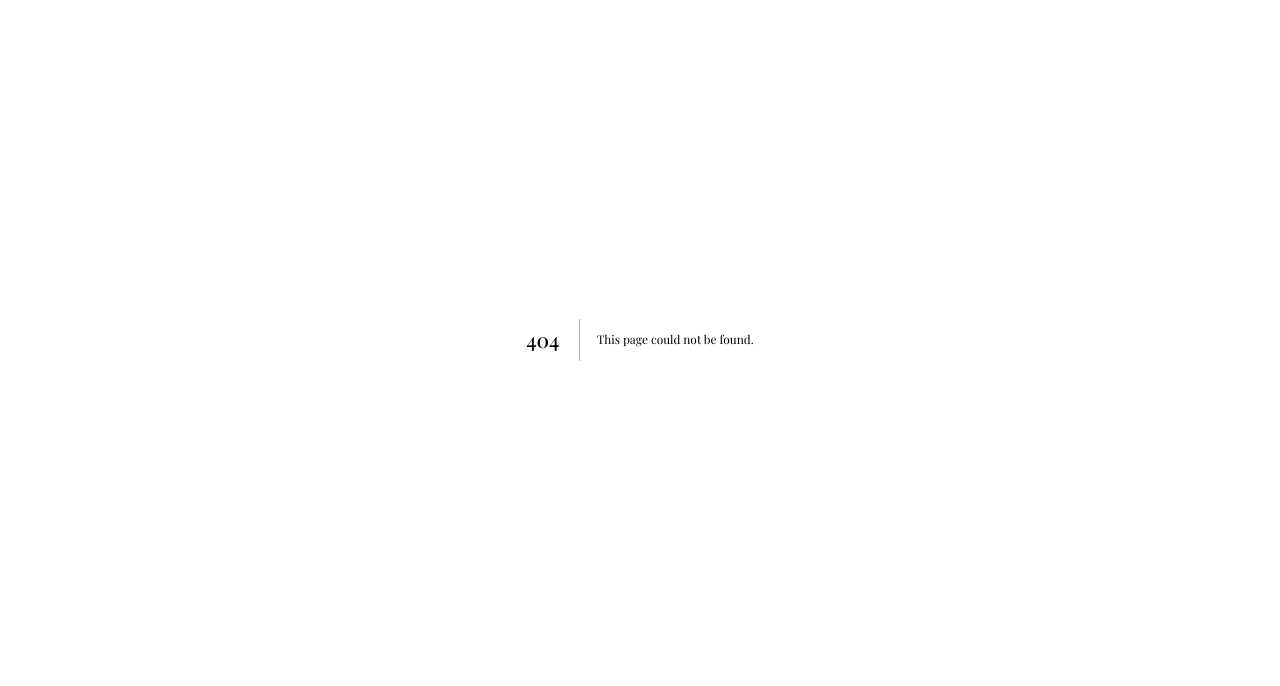
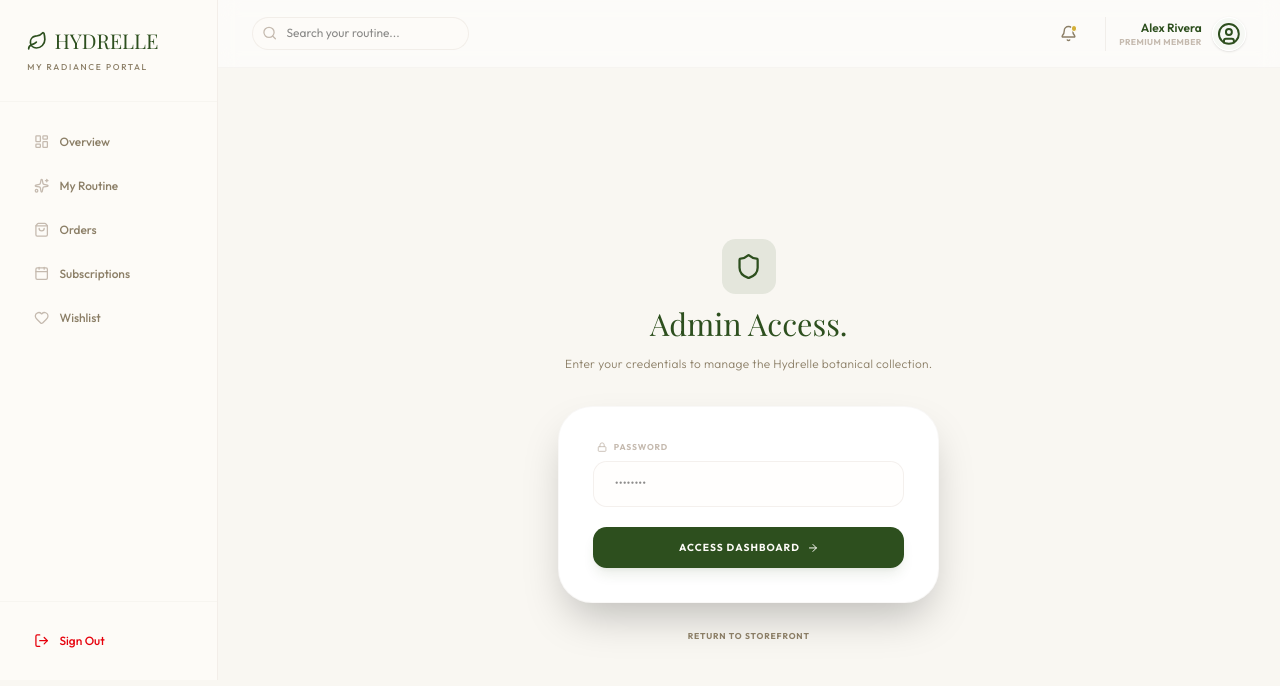
Before and after one commit to thameem89/hydrelle, a Next.js app: page /dashboard/login in a window 1280 px wide. Before the commit this address had no page. Shown: the top 686 px of the page. Built offline with nearby package versions, Linux system fonts and the light colour scheme; a web font is replaced by a local one.

Commit message:
Security: implemented premium admin login and protected management routes

```diff
--- /dev/null
+++ b/app/api/admin/auth/route.ts
@@ -0,0 +1,16 @@
+import { NextResponse } from 'next/server';
+
+export async function POST(request: Request) {
+  try {
+    const { password } = await request.json();
+    const adminPassword = process.env.ADMIN_PASSWORD || 'admin123';
+
+    if (password === adminPassword) {
+      return NextResponse.json({ success: true });
+    }
+
+    return NextResponse.json({ success: false, error: 'Invalid password' }, { status: 401 });
+  } catch (error) {
+    return NextResponse.json({ success: false, error: 'Authentication failed' }, { status: 500 });
+  }
+}
--- a/app/dashboard/layout.tsx
+++ b/app/dashboard/layout.tsx
@@ -1,7 +1,7 @@
 'use client';
 
 import React, { useState, useEffect } from 'react';
-import { usePathname } from 'next/navigation';
+import { usePathname, useRouter } from 'next/navigation';
 import Sidebar from '@/components/Sidebar';
 import DashboardHeader from '@/components/DashboardHeader';
 import { Menu, X, User, ShieldCheck } from 'lucide-react';
@@ -13,43 +13,43 @@
   children: React.ReactNode;
 }) {
   const pathname = usePathname();
+  const router = useRouter();
   const [isMobileMenuOpen, setIsMobileMenuOpen] = useState(false);
   const [role, setRole] = useState<'customer' | 'admin'>('customer');
+  const [isAuthChecking, setIsAuthChecking] = useState(true);
 
-  // Auto-detect role from path
+  // Auto-detect role and enforce auth
   useEffect(() => {
-    if (pathname.includes('/dashboard/admin')) {
-      setRole('admin');
-    } else {
-      setRole('customer');
-    }
-  }, [pathname]);
+    const checkAuth = () => {
+      const isAdminPath = pathname.includes('/dashboard/admin');
+
+      if (isAdminPath) {
+        const isAuth = localStorage.getItem('admin_auth') === 'true';
+        if (!isAuth) {
+          router.push('/dashboard/login');
+          return;
+        }
+        setRole('admin');
+      } else {
+        setRole('customer');
+      }
+      setIsAuthChecking(false);
+    };
+
+    checkAuth();
+  }, [pathname, router]);
+
+  if (isAuthChecking && pathname.includes('/dashboard/admin')) {
+    return (
+      <div className="min-h-screen bg-[#F9F7F2] flex items-center justify-center">
+        <div className="animate-spin rounded-full h-8 w-8 border-b-2 border-botanical-dark"></div>
+      </div>
+    );
+  }
 
   return (
     <div className="min-h-screen bg-[#F9F7F2]">
-      {/* Role Toggle for Demo */}
-      <div className="fixed bottom-6 right-6 z-[100] flex gap-2 bg-white p-2 rounded-full shadow-2xl border border-earth-soft/20 scale-75 md:scale-100">
-        <button
-          onClick={() => setRole('customer')}
-          className={cn(
-            "flex items-center gap-2 px-4 py-2 rounded-full text-xs font-bold transition-all",
-            role === 'customer' ? "bg-botanical-dark text-cream" : "text-earth-deep hover:bg-botanical-light/20"
-          )}
-        >
-          <User size={14} />
-          Customer View
-        </button>
-        <button
-          onClick={() => setRole('admin')}
-          className={cn(
-            "flex items-center gap-2 px-4 py-2 rounded-full text-xs font-bold transition-all",
-            role === 'admin' ? "bg-botanical-dark text-cream" : "text-earth-deep hover:bg-botanical-light/20"
-          )}
-        >
-          <ShieldCheck size={14} />
-          Admin View
-        </button>
-      </div>
+
 
       {/* Desktop Sidebar */}
       <div className="hidden lg:block">
--- /dev/null
+++ b/app/dashboard/login/page.tsx
@@ -0,0 +1,100 @@
+'use client';
+
+import React, { useState } from 'react';
+import { useRouter } from 'next/navigation';
+import { motion } from 'framer-motion';
+import { Shield, Lock, ArrowRight } from 'lucide-react';
+
+export default function AdminLoginPage() {
+  const [password, setPassword] = useState('');
+  const [error, setError] = useState('');
+  const [isSubmitting, setIsSubmitting] = useState(false);
+  const router = useRouter();
+
+  const handleLogin = async (e: React.FormEvent) => {
+    e.preventDefault();
+    setIsSubmitting(true);
+    setError('');
+
+    // In a real app, this would be a server-side check or Supabase Auth
+    // For now, we'll use a simple API check or local validation
+    const response = await fetch('/api/admin/auth', {
+      method: 'POST',
+      headers: { 'Content-Type': 'application/json' },
+      body: JSON.stringify({ password }),
+    });
+
+    const data = await response.json();
+
+    if (data.success) {
+      localStorage.setItem('admin_auth', 'true');
+      router.push('/dashboard/admin');
+    } else {
+      setError('Invalid administrative password');
+    }
+    setIsSubmitting(false);
+  };
+
+  return (
+    <div className="min-h-screen bg-[#F9F7F2] flex items-center justify-center p-6">
+      <motion.div
+        initial={{ opacity: 0, y: 20 }}
+        animate={{ opacity: 1, y: 0 }}
+        className="max-w-md w-full"
+      >
+        <div className="text-center mb-10 space-y-4">
+          <div className="inline-flex items-center justify-center w-16 h-16 bg-botanical-dark/10 rounded-2xl text-botanical-dark mb-4">
+            <Shield size={32} />
+          </div>
+          <h1 className="text-4xl font-serif text-botanical-dark">Admin Access.</h1>
+          <p className="text-earth-deep text-sm tracking-wide font-light">
+            Enter your credentials to manage the Hydrelle botanical collection.
+          </p>
+        </div>
+
+        <form onSubmit={handleLogin} className="bg-white p-10 rounded-[2.5rem] shadow-2xl border border-earth-soft/10 space-y-6">
+          <div className="space-y-2">
+            <label className="text-[10px] uppercase tracking-widest font-bold text-earth-soft px-1 flex items-center gap-2">
+              <Lock size={12} />
+              Password
+            </label>
+            <input
+              type="password"
+              value={password}
+              onChange={(e) => setPassword(e.target.value)}
+              placeholder="••••••••"
+              className="w-full bg-cream/30 border border-earth-soft/20 rounded-2xl px-6 py-4 text-sm focus:outline-none focus:ring-2 focus:ring-botanical-dark/20 transition-all"
+              required
+            />
+          </div>
+
+          {error && (
+            <motion.p
+              initial={{ opacity: 0, x: -10 }}
+              animate={{ opacity: 1, x: 0 }}
+              className="text-red-500 text-[11px] font-medium px-1"
+            >
+              {error}
+            </motion.p>
+          )}
+
+          <button
+            type="submit"
+            disabled={isSubmitting}
+            className="w-full bg-botanical-dark text-cream rounded-2xl py-4 text-xs font-bold uppercase tracking-widest hover:bg-earth-deep transition-all shadow-lg shadow-botanical-dark/10 flex items-center justify-center gap-2 disabled:opacity-50"
+          >
+            {isSubmitting ? 'Verifying...' : 'Access Dashboard'}
+            <ArrowRight size={14} />
+          </button>
+        </form>
+
+        <button
+          onClick={() => router.push('/')}
+          className="w-full mt-8 text-[10px] uppercase tracking-widest text-earth-deep hover:text-botanical-dark transition-colors font-bold"
+        >
+          Return to Storefront
+        </button>
+      </motion.div>
+    </div>
+  );
+}
```
